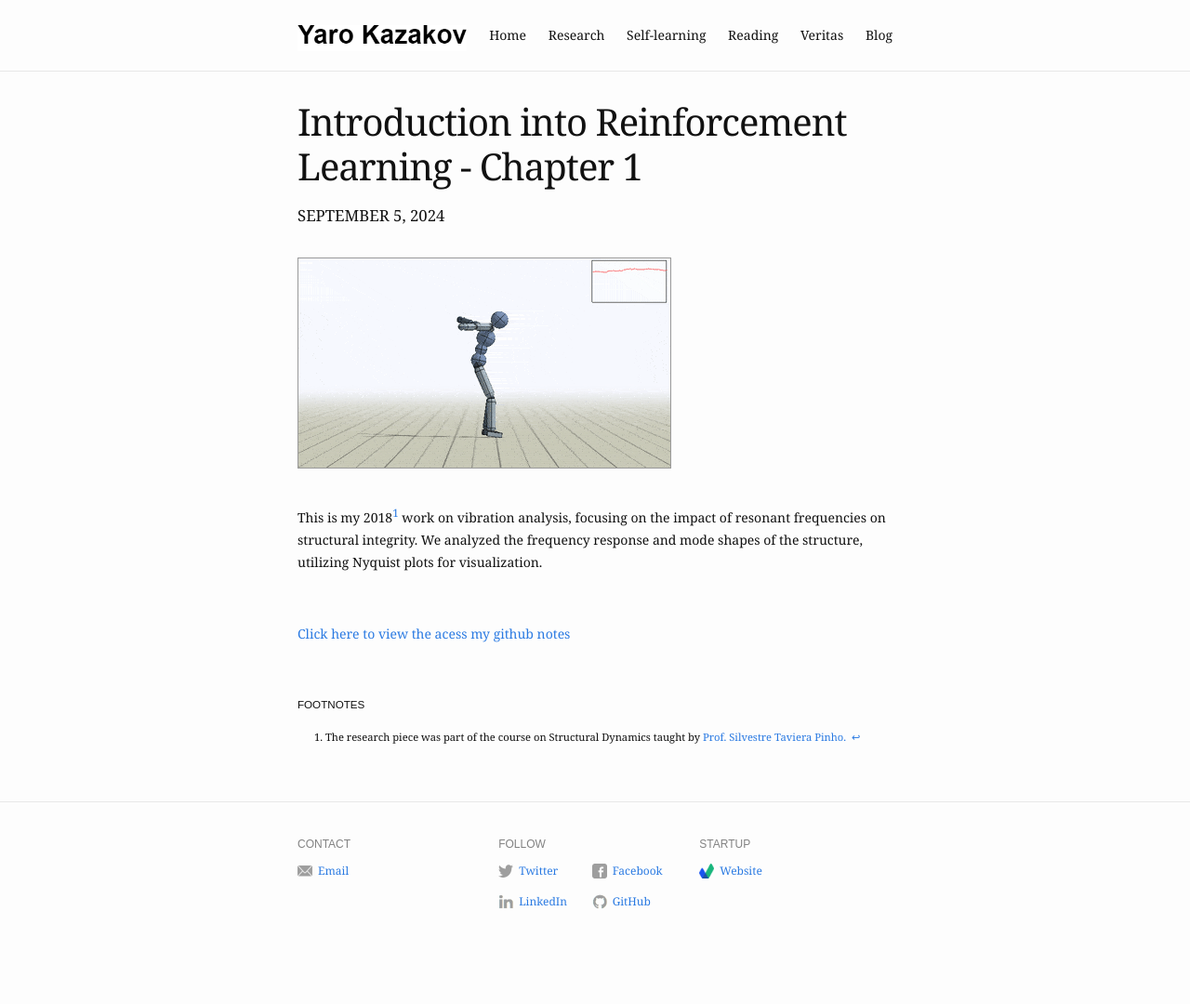
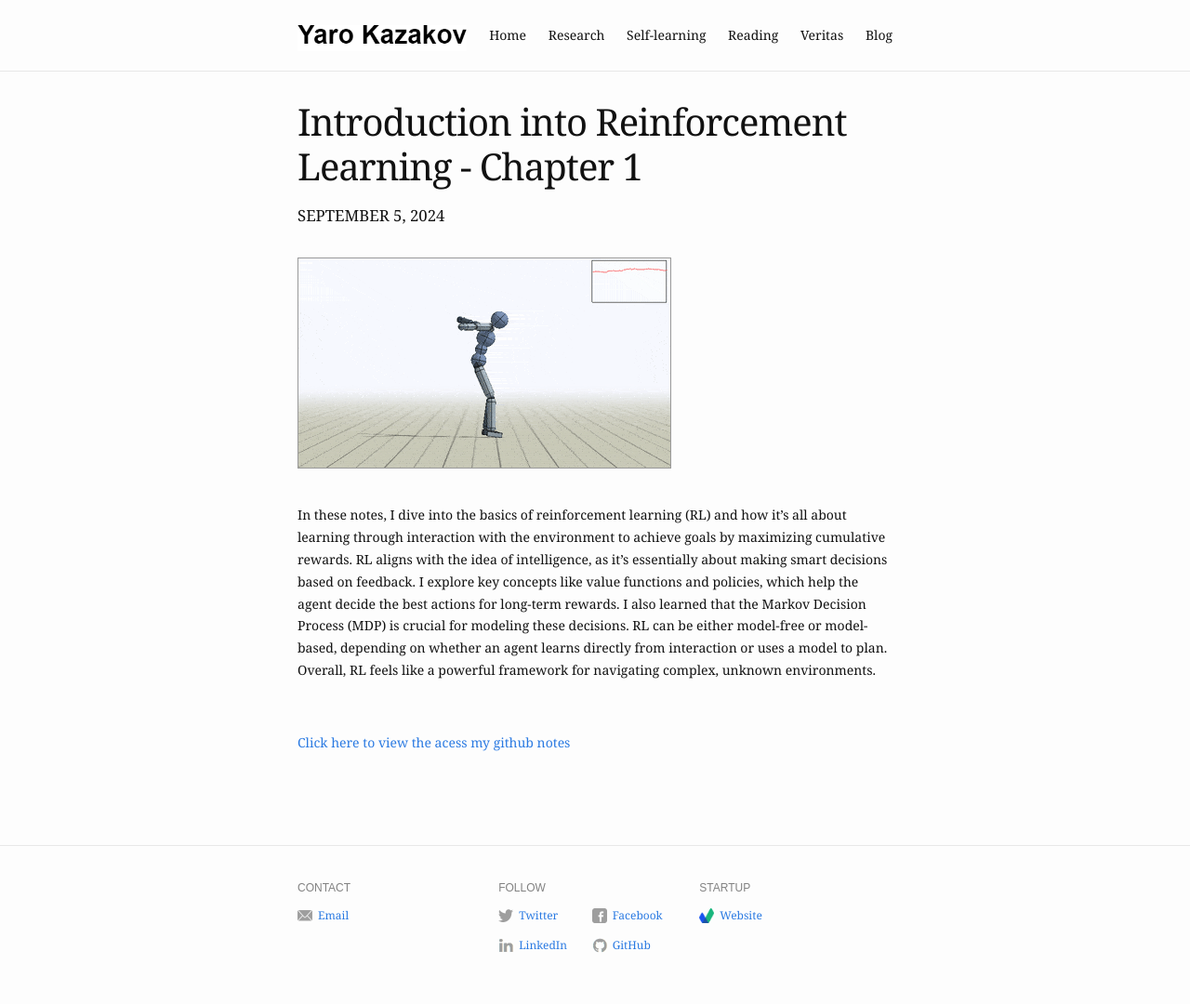
Before and after one commit to eliottvincent/bay, a Jekyll site: the page built from _posts/2024-09-05-introduction-chapter-1.md, in a window 1280 px wide. Shown: the whole page at 93% size. Built offline with Jekyll 4.4.1, drawn with Linux system fonts in a browser that asks for light colours; before the commit the page ends 1033 px from its top, so only the background shows below that.

Commit message:
Link to my Chapter 1 discussion
Chapter 1 post

```diff
--- a/_posts/2024-09-05-introduction-chapter-1.md
+++ b/_posts/2024-09-05-introduction-chapter-1.md
@@ -2,7 +2,7 @@
 layout: post
 title:  "Introduction into Reinforcement Learning - Chapter 1"
 date:   2024-09-05 10:00:40
-self-learning: true
+self_learning: true
 blurb: "A look at an example post using Bay Jekyll theme."
 og_image: /assets/img/research/Mode_shape.png
 ---
@@ -11,15 +11,10 @@ og_image: /assets/img/research/Mode_shape.png
 <br />
 <br />
 
-This is my 2018[^1] work on vibration analysis, focusing on the impact of resonant frequencies on structural integrity. We analyzed the frequency response and mode shapes of the structure, utilizing Nyquist plots for visualization.
+In these notes, I dive into the basics of reinforcement learning (RL) and how it's all about learning through interaction with the environment to achieve goals by maximizing cumulative rewards. RL aligns with the idea of intelligence, as it's essentially about making smart decisions based on feedback. I explore key concepts like value functions and policies, which help the agent decide the best actions for long-term rewards. I also learned that the Markov Decision Process (MDP) is crucial for modeling these decisions. RL can be either model-free or model-based, depending on whether an agent learns directly from interaction or uses a model to plan. Overall, RL feels like a powerful framework for navigating complex, unknown environments.
 
 <br />
 
-[Click here to view the acess my github notes]({{ "/assets/pdf/Mode_shapes_and_vibrations_Yaro.pdf" | absolute_url }})
+[Click here to view the acess my github notes]({{ "https://github.com/YaroKazakov/RL-phd/tree/main/RL%20book/chapter_notes" | absolute_url }})
 
 <br />
-
-
-##### FOOTNOTES
-
-[^1]: The research piece was part of the course on Structural Dynamics taught by <a href="https://profiles.imperial.ac.uk/silvestre.pinho"> Prof. Silvestre Taviera Pinho. </a>
```
